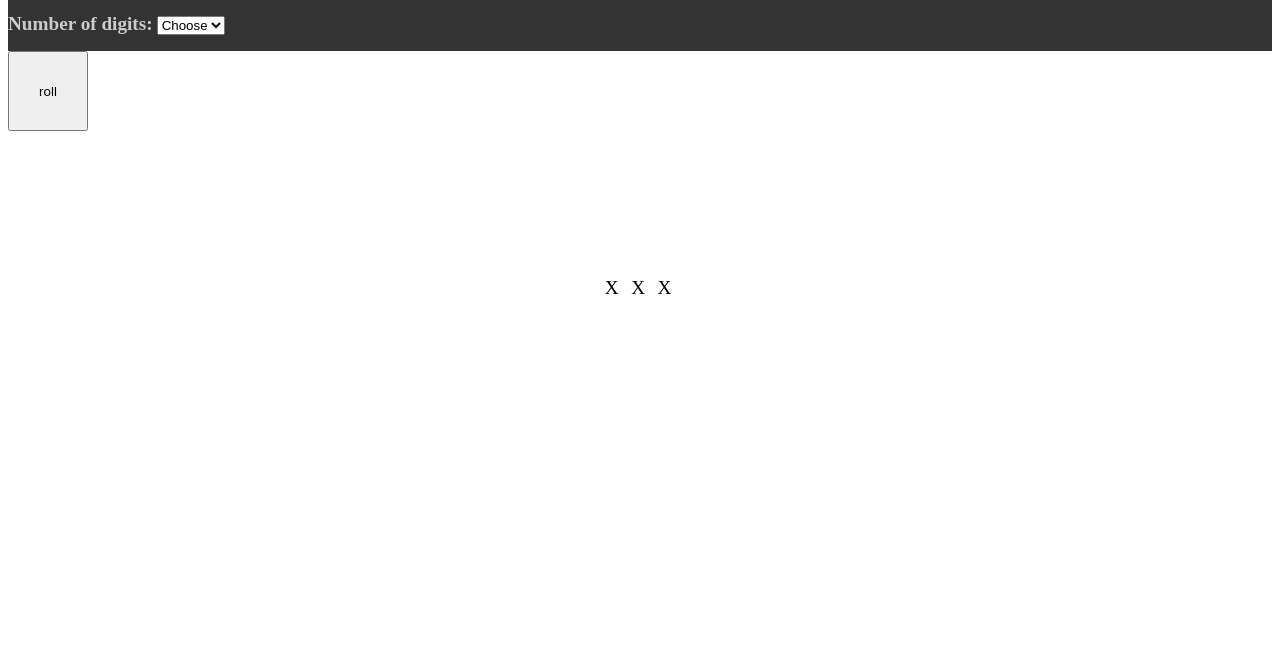
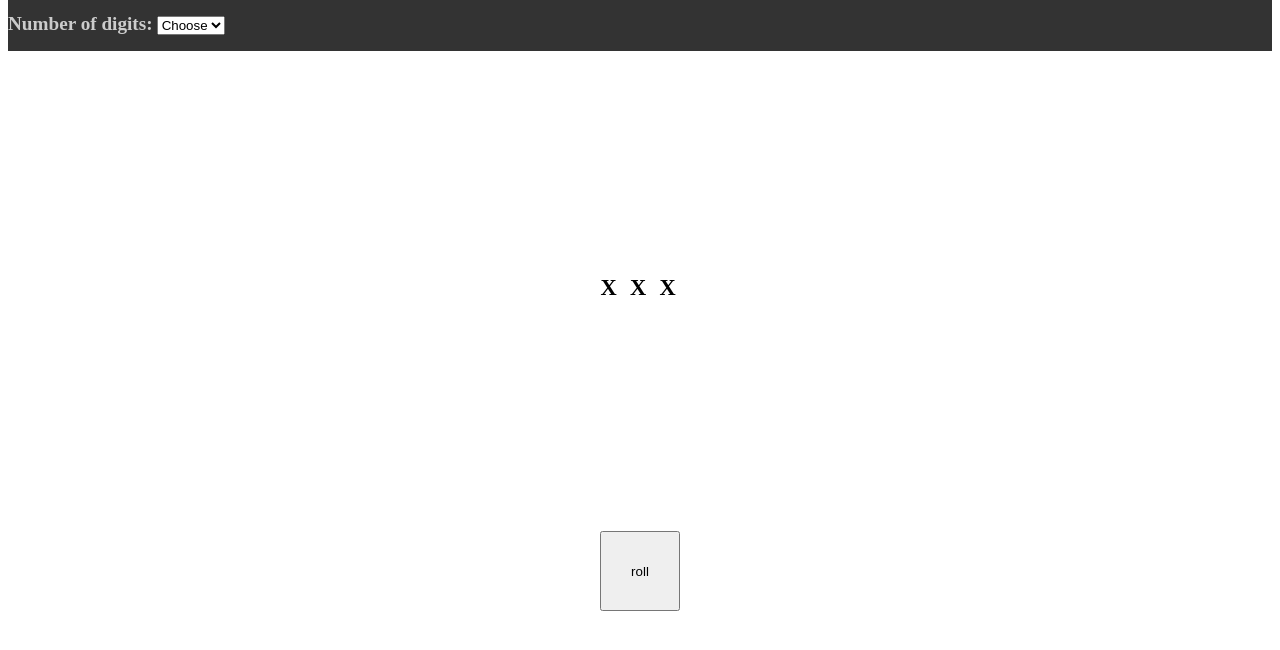
Before and after one commit to ysh113/Random-number-generator, a plain HTML site: page index.html in a window 1280 px wide. Shown: the part 112-762 px from the top of the page. Drawn offline with Linux system fonts and the light colour scheme.

Commit message:
Update index.html

```diff
--- a/index.html
+++ b/index.html
@@ -5,7 +5,11 @@
     <meta http-equiv="X-UA-Compatible" content="IE=edge">
     <meta name="viewport" content="width=device-width, initial-scale=1.0">
     <title>Random Number Generator</title>
-    <h1>Random number generator!</h1>
+
+    <div id="header">
+        <h1>Random number generator!</h1>
+    </div>
+
 </head>
 <body>
 
@@ -37,9 +41,15 @@
 
 
 
-    <div id="generate">X X X</div>
+    <div id="generate">
+        <h3>X X X</h3>
 
-   <input type="button"  id="roll" value="roll">
+    </div>
+
+    <div id="button">
+        <input type="button"  id="roll" value="roll">
+    </div>
+
 
 
 
```
